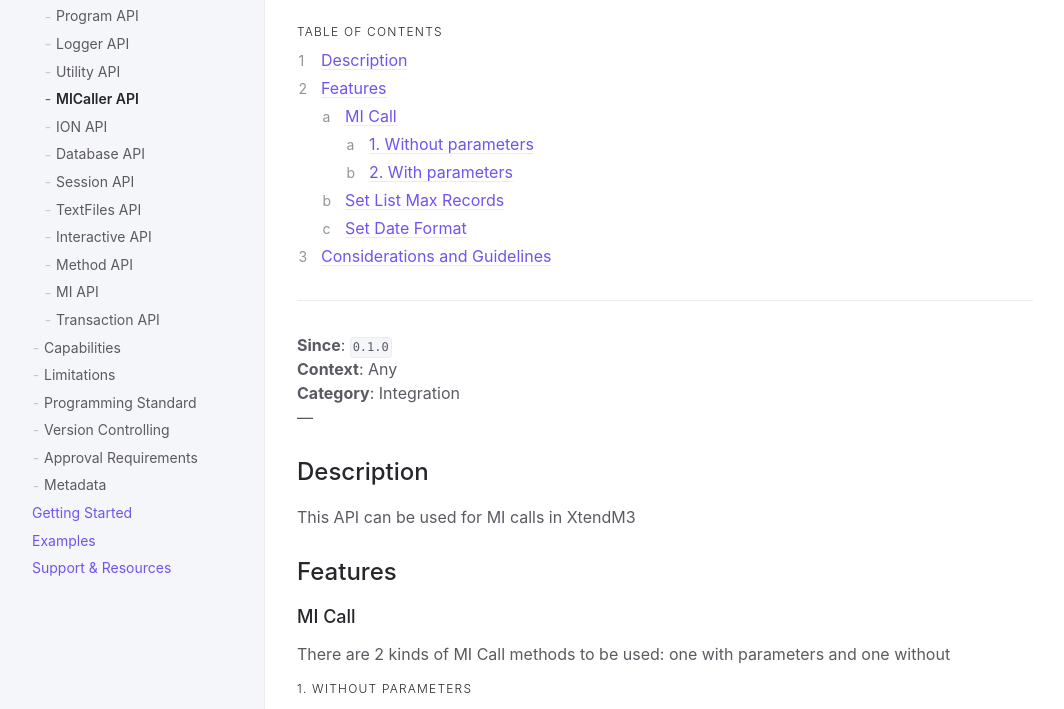
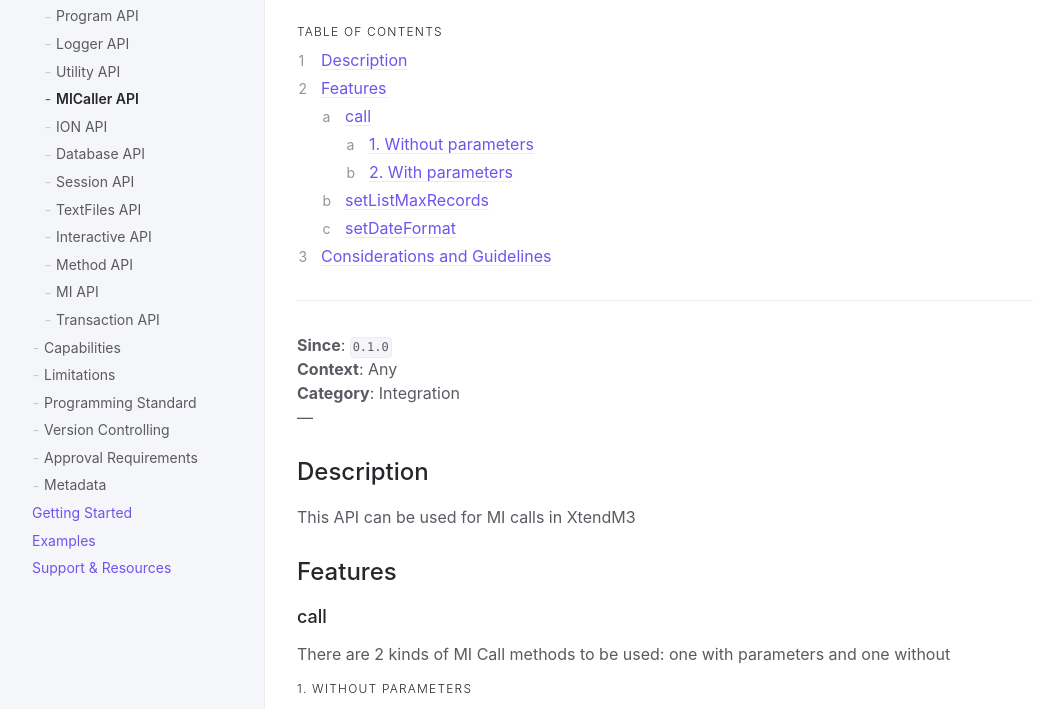
Before and after one commit to infor-cloud/xtendm3, a Jekyll site: the page built from docs/documentation/api-specification/micaller-api.md, in a window 1280 px wide. Shown: the part 216-925 px from the top of the page, without its empty margins (107-1171 px from the left). Built offline with Jekyll 4.4.1, drawn with Linux system fonts in a browser that asks for light colours; some of the changed text lies outside the part shown.

````diff
--- a/docs/documentation/api-specification/micaller-api.md
+++ b/docs/documentation/api-specification/micaller-api.md
@@ -28,7 +28,7 @@ nav_order: 5
 This API can be used for MI calls in XtendM3
 
 ## Features
-### MI Call
+### call
 There are 2 kinds of MI Call methods to be used: one with parameters and one without
 
 #### 1. Without parameters <br>
@@ -107,7 +107,7 @@ public class TestProgram extends ExtendM3Trigger {
 }
 ```
 
-### Set List Max Records
+### setListMaxRecords
 This method sets the maximum amount of records to be returned by the MI Caller method when using a list transaction. <br>
 Example:
 ```groovy
@@ -150,7 +150,7 @@ public class TestProgram extends ExtendM3Trigger {
 }
 ```
 
-### Set Date Format
+### setDateFormat
 The setDateFormat method uses two parameters: character separator and date format. These are the allowed date formats: YMD8, YMD6, MDY6, DMY6, and YWD5. <br>
 Example:
 ```groovy
````
